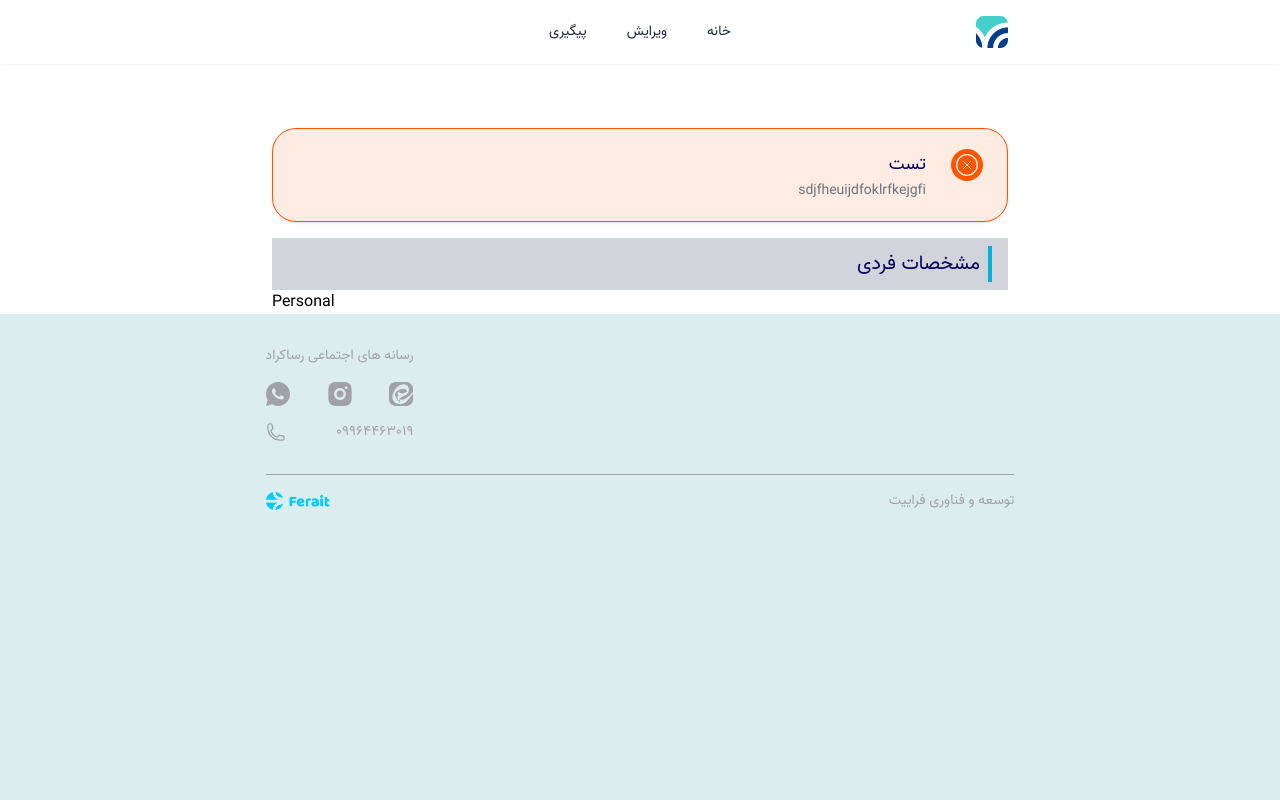
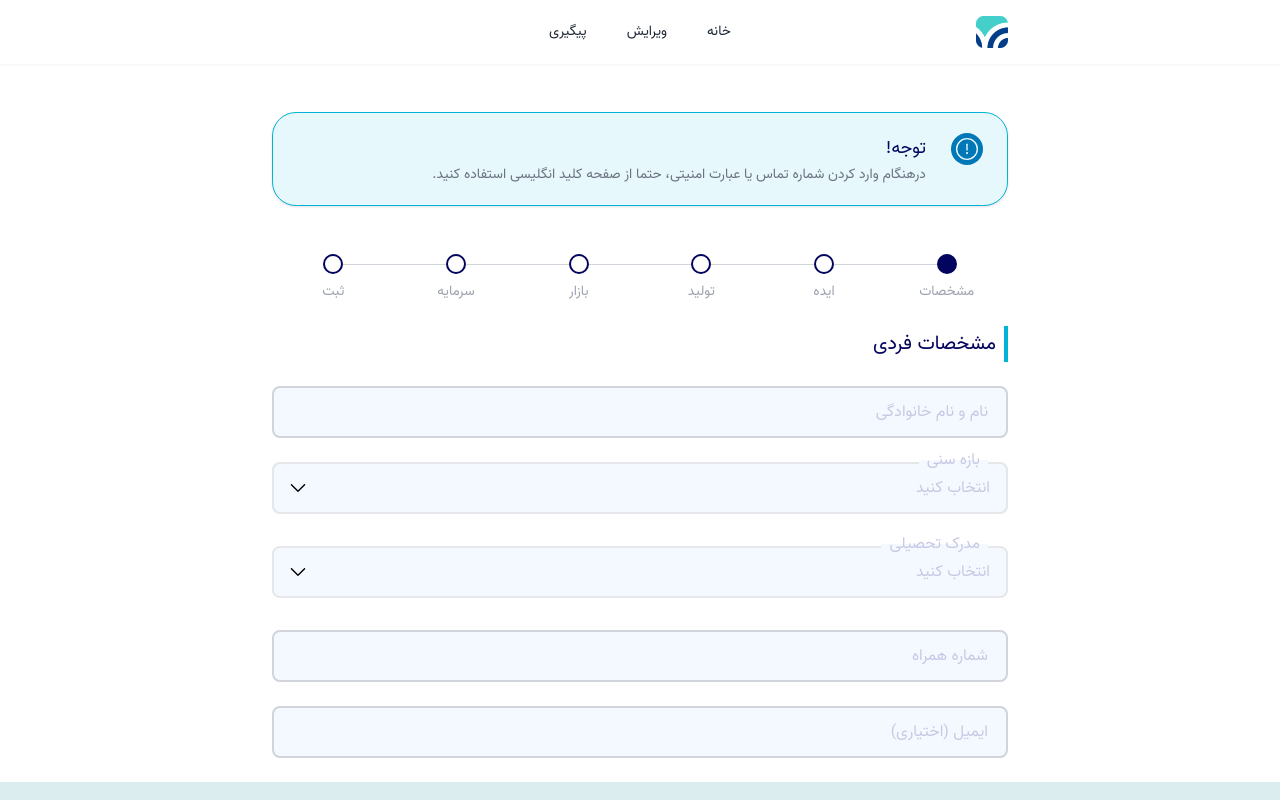
Before and after one commit to pouria-drd/rasacrowd, a Next.js app: page /survey/personal in a window 1280 px wide. Shown: the top 800 px of the page. Built offline with nearby package versions, Linux system fonts and the light colour scheme.

Commit message:
added form groups and checkbox group

```diff
--- a/app/components/alerts/Alert.tsx
+++ b/app/components/alerts/Alert.tsx
@@ -5,6 +5,7 @@ import WarningIcon from "./icons/WarningIcon";
 
 interface AlertProps {
     title: string;
+    message: string;
     type: 'info' | 'success' | 'error' | 'warning';
 }
 
@@ -76,19 +77,19 @@ const Alert = (props: AlertProps) => {
             className={`font-vazir border
             ${handleColor('bg')} ${handleColor("border")}
             flex flex-row-reverse items-center justify-end
-            rounded-3xl shadow px-6 py-5 my-4`}>
+            rounded-3xl shadow px-6 py-5`}>
 
             <div className="grid items-center grid-cols-12 w-full text-right r2l">
                 <div className={`flex items-center w-full h-full ${handleColor("text")}`}>
                     {handleIcon()}
                 </div>
 
-                <h3 className="text-lg text-rasa-blue-800 col-span-11">
+                <h3 className="text-lg text-rasa-blue-800 mr-2 sm:mr-0">
                     {props.title}
                 </h3>
 
-                <p className="text-sm text-gray-500 col-span-11 col-start-2">
-                    sdjfheuijdfoklrfkejgfi
+                <p className="text-sm text-gray-500 col-span-11 col-start-2 mr-2 sm:mr-0">
+                    {props.message}
                 </p>
             </div>
         </div>
--- /dev/null
+++ b/app/components/checkbox/Checkbox.tsx
@@ -0,0 +1,36 @@
+interface CheckboxProps {
+    label: string;
+    isSelected: boolean;
+    onClick: () => void;
+    isEnd?: boolean;
+    isStart?: boolean;
+}
+
+const Checkbox = (props: CheckboxProps) => {
+    const endLineCss = !props.isEnd && 'border-t';
+    const startLineCss = !props.isStart && 'border-t';
+
+    return (
+        <div className={`flex flex-col items-center justify-center gap-2 font-vazir w-full`}>
+            <div className="flex items-center justify-center w-full">
+                <div className={`flex flex-grow ${startLineCss} border-gray-300`}></div>
+
+                <button
+                    onClick={props.onClick}
+                    className={`${props.isSelected ? "bg-rasa-blue-800" : ""
+                        } rounded-full border-2 border-rasa-blue-800 w-2 h-2 p-2`}>
+
+                </button>
+
+                <div className={`flex flex-grow ${endLineCss} border-gray-300`}></div>
+            </div>
+
+            <p onClick={props.onClick}
+                className="text-gray-400 text-xs sm:text-sm cursor-pointer">
+                {props.label}
+            </p>
+        </div>
+    );
+};
+
+export default Checkbox;
--- /dev/null
+++ b/app/components/checkbox/CheckboxGroup.tsx
@@ -0,0 +1,42 @@
+'use client';
+
+import { useState } from "react";
+import Checkbox from "./Checkbox";
+
+interface CheckboxGroupProps {
+    checkboxLabels: string[];
+    onSelectionChange: (selectedIndexes: number) => void;
+}
+
+const CheckboxGroup = (props: CheckboxGroupProps) => {
+    const [selectedCheckbox, setSelectedCheckbox] = useState<number>(0);
+
+    const handleCheckboxClick = (index: number) => {
+        setSelectedCheckbox(index);
+        props.onSelectionChange(index);
+    };
+
+    const checkboxes = props.checkboxLabels.map((label, index) => (
+        <Checkbox
+            isEnd={index === props.checkboxLabels.length - 1}
+            isStart={index === 0}
+            key={index}
+            label={label}
+            isSelected={selectedCheckbox === index}
+            onClick={() => handleCheckboxClick(index)}
+        />
+    ));
+
+    return (
+        <div
+            className="font-vazir
+            flex items-center justify-around
+            w-full r2l">
+
+            {checkboxes}
+
+        </div>
+    );
+};
+
+export default CheckboxGroup;
--- a/app/components/dropdowns/Dropdown.tsx
+++ b/app/components/dropdowns/Dropdown.tsx
@@ -87,7 +87,7 @@ export const Dropdown = ({ title, options, defaultOption, onSelectOption }: Drop
                     from-transparent from-50%
                     to-rasa-blue-25 to-50%
                     px-2 group-hover:text-rasa-purple-400
-                    ${isOpen ? 'text-rasa-purple-400' : 'text-rasa-purple-100'} `}>
+                    ${isOpen || selectedOption ? 'text-rasa-purple-400' : 'text-rasa-purple-100'} `}>
                     {title}
                 </span>
 
@@ -108,7 +108,7 @@ export const Dropdown = ({ title, options, defaultOption, onSelectOption }: Drop
                 {
                     options.map((opt, idx) => (
                         <Option onClick={(option) => { handleOptionClick(option) }}
-                            option={opt} key={idx} />
+                            option={opt} key={idx} isActive={selectedOption === opt} />
                     ))
                 }
             </div>
--- a/app/components/dropdowns/Option.tsx
+++ b/app/components/dropdowns/Option.tsx
@@ -13,7 +13,8 @@ const Option = (props: DropdownOptionProps) => {
 
     return (
         <div onClick={() => { handleOptionClick(props.option) }}
-            className={`hover:bg-white hover:text-gray-700 text-gray-500
+            className={`${isActive && 'bg-white text-gray-700'}
+            hover:bg-white hover:text-gray-700 text-gray-500
             ${isActive && 'bg-white text-gray-700'}
             transition-all cursor-pointer border-b border-gray-200/50
             rounded-md px-4 py-2 w-full r2l last:mb-5 last:border-none`}>
--- a/app/components/inputs/Input.tsx
+++ b/app/components/inputs/Input.tsx
@@ -3,7 +3,7 @@ import { useEffect, useState, useId } from "react";
 
 
 interface InputProps {
-    label: string;
+    placeHolder: string;
     hasError?: boolean;
     errorMessage?: string;
     type?: React.InputHTMLAttributes<HTMLInputElement>['type'];
@@ -15,7 +15,7 @@ interface InputProps {
 }
 
 
-const Input = ({ label, value, type = "text",
+const Input = ({ placeHolder, value, type = "text",
     hasError, maxLength, errorMessage, onChange, getID }: InputProps) => {
 
     const uniqueId = `feraitInput${useId()}`;
@@ -77,13 +77,13 @@ const Input = ({ label, value, type = "text",
                     peer-focus:-top-1
 
                     rtl:peer-focus:translate-x-1/4 rtl:peer-focus:left-10 -start-3`}>
-                    {`${label}`}
+                    {`${placeHolder}`}
                 </label>
             </div>
             {
                 hasError &&
                 <p className="text-red-400 text-xs pr-1">
-                    {errorMsg ? errorMessage : `فیلد ${label} اجباری است`}
+                    {errorMsg ? errorMessage : `فیلد ${placeHolder} اجباری است`}
                 </p>
             }
         </div>
--- a/app/play-ground/page.tsx
+++ b/app/play-ground/page.tsx
@@ -15,14 +15,14 @@ const playGround = () => {
                 play-ground
             </p>
 
-            <Input label="نام و نام خانوادگی" />
+            <Input placeHolder="نام و نام خانوادگی" />
 
             <br />
             <br />
 
             <Dropdown title="مدرک تحصیلی" options={options} />
 
-            <Input label="نام و نام خانوادگی" />
+            <Input placeHolder="نام و نام خانوادگی" />
         </div>
     )
 }
--- a/app/survey/components/SectionTitle.tsx
+++ b/app/survey/components/SectionTitle.tsx
@@ -11,9 +11,8 @@ const SectionTitle = (props: SectionTitleProps) => {
     return (
         <>
             <div
-                className="bg-gray-300
-                flex items-center justify-end gap-2
-                px-4 py-2">
+                className="
+                flex items-center justify-end gap-2">
 
                 <h2 className="text-rasa-blue-800 text-lg sm:text-xl">
                     {props.title}
--- /dev/null
+++ b/app/survey/personal/forms/PersonalInformationForm.tsx
@@ -0,0 +1,41 @@
+import Input from "@/app/components/inputs/Input";
+import SectionTitle from "../../components/SectionTitle";
+import { Dropdown } from "@/app/components/dropdowns/Dropdown";
+
+const PersonalInformationForm = () => {
+    const ageOptions: OptionProps[] = [
+        { label: 'زیر 20 سال', value: 'زیر 20 سال' },
+        { label: '20 تا 25سال', value: '20 تا 25سال' },
+        { label: '25 تا 30 سال', value: '25 تا 30 سال' },
+        { label: '30 تا 45 سال', value: '30 تا 45 سال' },
+        { label: '45 تا 50 سال', value: '45 تا 50 سال' },
+        { label: 'بالای 50 سال', value: 'بالای 50 سال' },
+    ]
+
+    const eduOptions: OptionProps[] = [
+        { label: 'زیر دیپلم', value: 'زیر دیپلم' },
+        { label: 'دیپلم', value: 'دیپلم' },
+        { label: 'فوق دیپلم', value: 'فوق دیپلم' },
+        { label: 'لیسانس', value: 'لیسانس' },
+        { label: 'فوق لیسانس', value: 'فوق لیسانس' },
+        { label: 'دکترا', value: 'دکترا' },
+    ]
+
+    return (
+        <>
+            <SectionTitle title="مشخصات فردی" />
+
+            <Input placeHolder="نام و نام خانوادگی" />
+
+            <Dropdown title="بازه سنی" options={ageOptions} />
+
+            <Dropdown title="مدرک تحصیلی" options={eduOptions} />
+
+            <Input placeHolder="شماره همراه" maxLength={11} />
+
+            <Input placeHolder="ایمیل (اختیاری)" />
+        </>
+    )
+}
+
+export default PersonalInformationForm
--- a/app/survey/personal/page.tsx
+++ b/app/survey/personal/page.tsx
@@ -1,12 +1,30 @@
+'use client';
+
+import { useState } from "react";
 import Alert from "@/app/components/alerts/Alert";
-import SectionTitle from "../components/SectionTitle";
+import CheckboxGroup from "@/app/components/checkbox/CheckboxGroup";
+import PersonalInformationForm from "./forms/PersonalInformationForm";
 
 const Personal = () => {
+    const checkboxLabels = ["مشخصات", "ایده", "تولید", "بازار", "سرمایه", "ثبت"]
+
+    const [selectedCheckboxes, setSelectedCheckboxes] = useState<number>(0);
+
+    const handleCheckboxSelection = (selectedIndexes: number) => {
+        setSelectedCheckboxes(selectedIndexes);
+    }
+
     return (
-        <div className="font-vazir">
-            <Alert title="تست" type="error" />
-            <SectionTitle title="مشخصات فردی" />
-            Personal
+        <div className="flex flex-col gap-8 font-vazir">
+            <Alert title="توجه!" type="info"
+                message="درهنگام وارد کردن شماره تماس یا عبارت امنیتی، حتما از صفحه کلید انگلیسی استفاده کنید." />
+
+            <div className="flex flex-col gap-6 pt-4 pb-6">
+                <CheckboxGroup checkboxLabels={checkboxLabels} onSelectionChange={(idx) => handleCheckboxSelection(idx)} />
+
+                {selectedCheckboxes === 0 && <PersonalInformationForm />}
+                {selectedCheckboxes === 1 && <div>esjnhsrgfedhyh</div>}
+            </div>
         </div>
     )
 }
```
